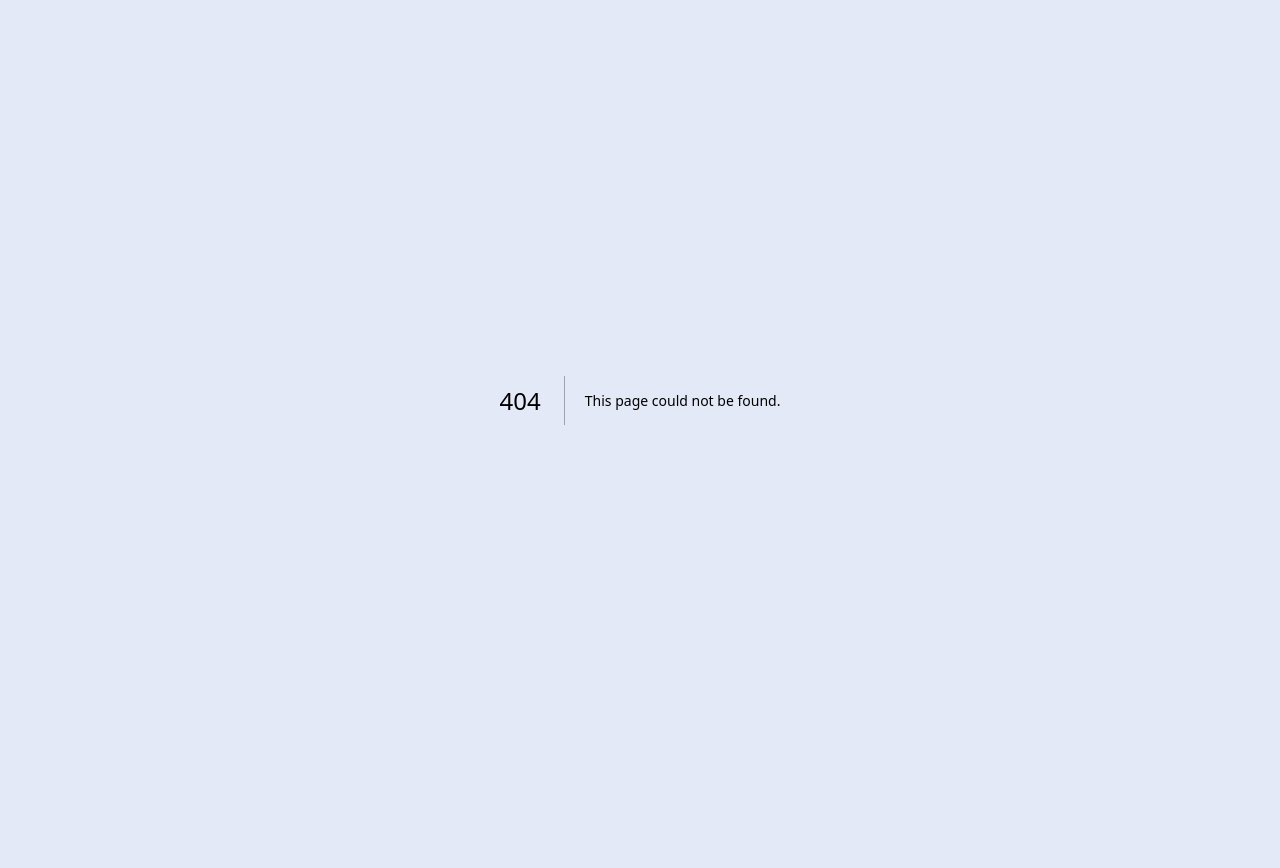
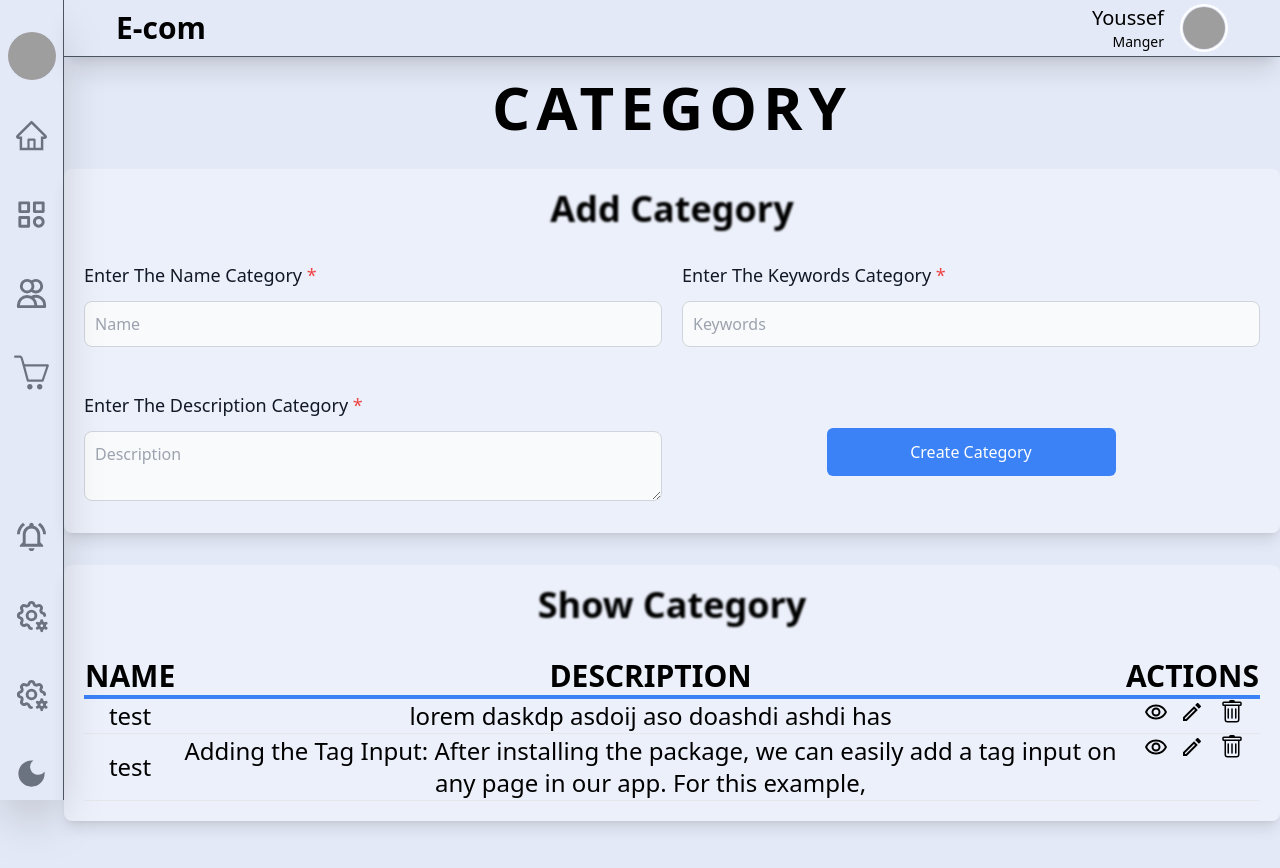
Before and after one commit to ZY1YOGI/e-commerce, a Next.js app: page /admin/category in a window 1280 px wide. Before the commit this address had no page. Shown: the top 868 px of the page. Before the commit the page ends 800 px from the top, so only its background shows below. Built offline with nearby package versions, Linux system fonts and the light colour scheme; grey boxes are pictures that could not be loaded; some icons are missing.

Commit message:
add category page

```diff
--- /dev/null
+++ b/app/admin/category/page.tsx
@@ -0,0 +1,58 @@
+import type { Metadata } from 'next'
+import axios from 'axios';
+import FormCategory from '@admin-components/forms/FormCategory';
+import { TableActions } from '@admin-components/table';
+
+
+
+export const metadata: Metadata = {
+  title: 'Category',
+  description: 'Category Page'
+}
+
+export default async function Category() {
+
+  const getCategories = await axios.get('/api/category')
+  const categories = getCategories.data.categories
+
+
+  return (
+    <>
+
+      <h1 className="text-6xl font-bold tracking-widest text-center blur-[.5px] max-md:text-4xl">CATEGORY</h1>
+
+      <section className="container">
+        <div className="container p-5 mx-auto my-8 bg-white rounded-lg shadow-lg bg-opacity-30 dark:text-white dark:bg-gray-900">
+          <h1 className="text-4xl font-bold text-center blur-[.8px]">Add Category</h1>
+          <FormCategory />
+        </div>
+      </section>
+
+
+      <section className="container p-5 mx-auto my-8 bg-white rounded-lg shadow-lg bg-opacity-30 dark:text-white dark:bg-gray-900">
+        <h1 className="text-4xl font-bold text-center blur-[.8px]">Show Category</h1>
+        <table className='w-full mt-8'>
+          <thead className='border-b-4 border-b-blue-500 md:text-3xl dark:text-gray-200'>
+            <tr>
+              <th>NAME</th>
+              <th>DESCRIPTION</th>
+              <th>ACTIONS</th>
+            </tr>
+          </thead>
+          <tbody className='text-lg text-center md:text-2xl'>
+            {categories.map((category: { id: string, name: string, description: string }) => (
+              <tr className='border-b' key={category.id}>
+                <td>{category.name}</td>
+                <td className='w-full'>{category.description}</td>
+                <TableActions />
+              </tr>
+            ))}
+          </tbody>
+
+        </table>
+
+      </section>
+
+    </>
+  );
+}
--- /dev/null
+++ b/app/api/category/route.ts
@@ -0,0 +1,46 @@
+import { NextRequest, NextResponse } from "next/server";
+
+export async function POST(request: NextRequest) {
+  const { name } = await request.json();
+  try {
+
+    console.log('====================================');
+    console.log(name);
+    console.log('====================================');
+    return NextResponse.json({message: "Created successfully", status: 200 });
+
+  } catch (err) {
+    return NextResponse.json({
+      message: `Internal Server Error`,
+      status: 500,
+    });
+  }
+}
+
+
+export async function GET(request: NextRequest) {
+  try {
+    const categories = [{
+      id: 1,
+      name: 'test',
+      description: "lorem daskdp asdoij aso doashdi ashdi has"
+    }, {
+      id: 2,
+      name: 'test',
+      description: "Adding the Tag Input: After installing the package, we can easily add a tag input on any page in our app. For this example,"
+    }
+    ]
+
+    console.log('====================================');
+    console.log(categories);
+    console.log('====================================');
+
+    return NextResponse.json({categories: categories});
+
+
+  } catch (err) {
+    return NextResponse.json({
+      message: `Internal Server Error`,
+    }, {status: 500});
+  }
+}
--- a/components/admin/forms/FormCategory.tsx
+++ b/components/admin/forms/FormCategory.tsx
@@ -4,7 +4,6 @@ import { useForm } from 'react-hook-form';
 import axios from 'axios';
 import { useState } from 'react';
 import { CgSpinner } from 'react-icons/cg'
-import { TagsInput } from "react-tag-input-component";
 
 interface IFormInput {
   name: string;
@@ -15,7 +14,6 @@ interface IFormInput {
 export default function FormCategory() {
   const { register, handleSubmit, setError, formState: { errors } } = useForm<IFormInput>();
   const [loading, setLoading] = useState<boolean>(false)
-  const [keywords, setKeywords] = useState<string[]>([]);
 
   const onSubmit = async (data: IFormInput) => {
     setLoading(true)
@@ -47,9 +45,9 @@ export default function FormCategory() {
         <span className="block text-red-500">{errors.name && (errors.name.message)}</span>
       </div>
       <div className='space-y-3'>
-        <label htmlFor="input-name" className="x-label">Enter The keywords Category <span className='requeued'>*</span></label>
-        <TagsInput value={keywords} onChange={setKeywords} name="tags" placeHolder="tags" />
-        <span className="block text-red-500">{errors.keywords && (errors.keywords.message)}</span>
+        <label htmlFor="input-name" className="x-label">Enter The Keywords Category <span className='requeued'>*</span></label>
+        <input {...register("keywords", { required: "The Name keywords is Requeued" })} id="input-name" className="x-input" placeholder="Keywords" />
+        <span className="block text-red-500">{errors.name && (errors.name.message)}</span>
       </div>
       <div className='space-y-3'>
         <label htmlFor="input-description" className="x-label">Enter The Description Category <span className='requeued'>*</span></label>
--- a/package.json
+++ b/package.json
@@ -13,10 +13,12 @@
     "@types/react": "18.2.21",
     "@types/react-dom": "18.2.7",
     "autoprefixer": "10.4.15",
+    "axios": "^1.5.0",
     "next": "13.4.19",
     "postcss": "8.4.29",
     "react": "18.2.0",
     "react-dom": "18.2.0",
+    "react-hook-form": "^7.46.0",
     "react-icons": "^4.10.1",
     "tailwindcss": "3.3.3",
     "typescript": "5.2.2"
```
Also changed, not shown: 1 other file (tests, documents, lock files or other folders).
